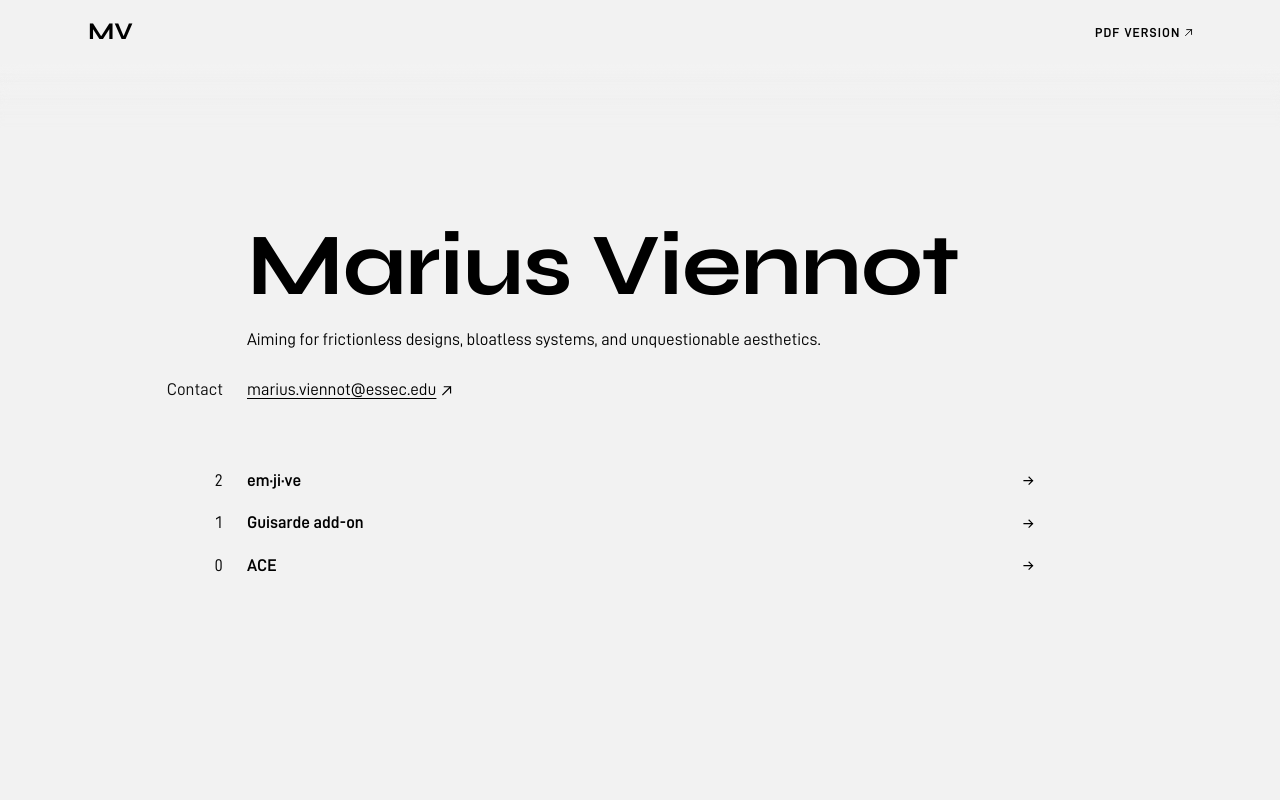
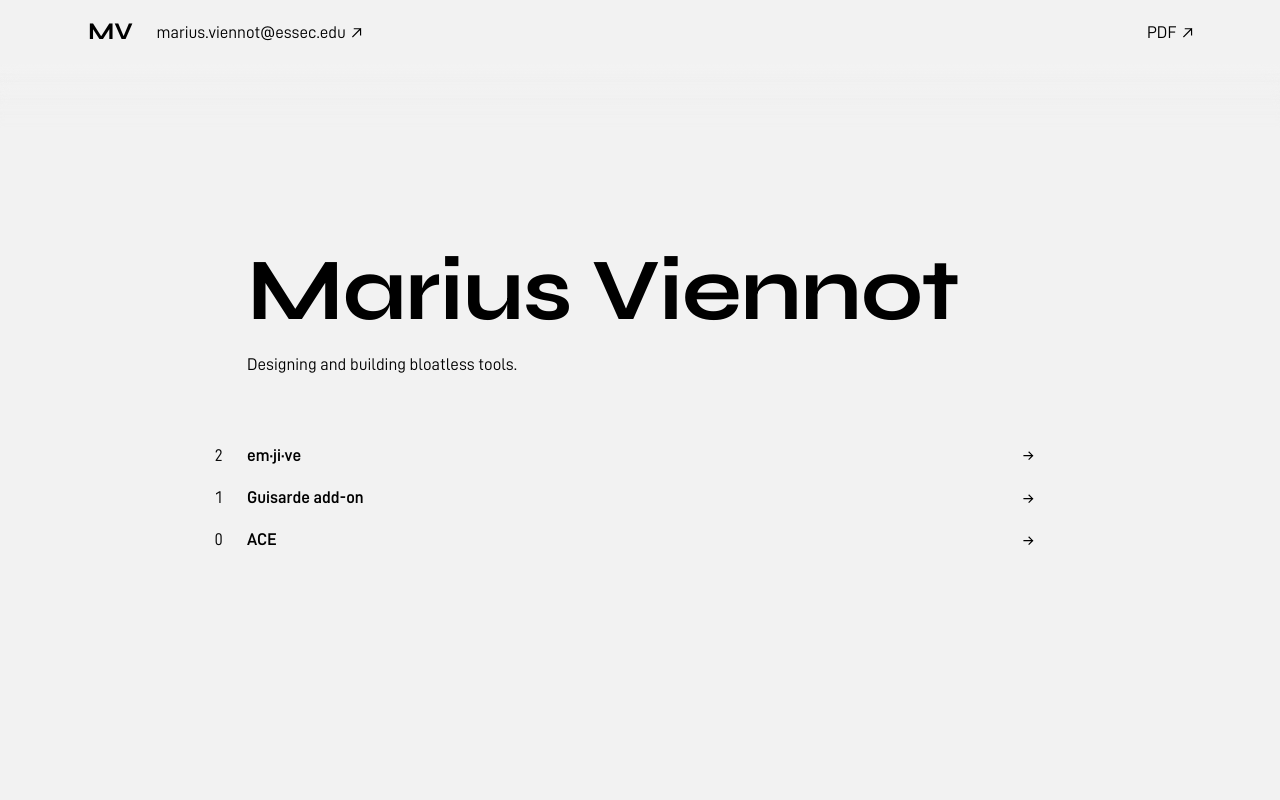
Before and after one commit to mariusvnt/ux-portfolio, a website built with Vite: page index.html in a window 1280 px wide. Shown: the top 800 px of the page. Built offline with nearby package versions, Linux system fonts and the light colour scheme.

Commit message:
New tagline, email in the header, and render the PDF on push
- Cover tagline: "Designing and building bloatless tools."
- Site header: the email address sits next to the MV monogram, and the
  PDF link now reads "PDF", both in DINish Regular. The cover's email
  is PDF-only (print-only), since the PDF has no header.
- GitHub Action re-renders the PDF on pushes to main that change the
  page, and commits it to public/.

Co-Authored-By: Claude Opus 5.5 <noreply@anthropic.com>

```diff
--- a/index.html
+++ b/index.html
@@ -31,7 +31,8 @@
       spans the full width.
 
       Elements with .screen-only exist on the website only and are
-      not printed in the PDF.
+      not printed in the PDF; elements with .print-only exist in the
+      PDF only (the cover's email, which the site has in its header).
 
       Arrows are added after links by src/main.js: a top-right arrow
       for links that leave the portfolio (other sites, email, the PDF),
@@ -46,8 +47,11 @@
     -->
     <header class="site-header screen-only">
       <div class="site-header__inner">
-        <a class="logo" href="#cover" data-no-arrow aria-label="Marius Viennot, back to top">MV</a>
-        <a class="secondary-title" href="/marius-viennot-uxdesign-portfolio.pdf" target="_blank" rel="noopener">PDF version</a>
+        <div class="site-header__start">
+          <a class="logo" href="#cover" data-no-arrow aria-label="Marius Viennot, back to top">MV</a>
+          <a class="text-body" href="mailto:marius.viennot@essec.edu">marius.viennot@essec.edu</a>
+        </div>
+        <a class="text-body" href="/marius-viennot-uxdesign-portfolio.pdf" target="_blank" rel="noopener">PDF</a>
       </div>
       <div class="site-header__fade" aria-hidden="true"><span></span><span></span><span></span></div>
     </header>
@@ -59,10 +63,11 @@
           <div class="row">
             <h1 id="cover-title" class="row__title main-title">Marius Viennot</h1>
             <div class="row__content">
-              <p>Aiming for frictionless designs, bloatless systems, and unquestionable aesthetics.</p>
+              <p>Designing and building bloatless tools.</p>
             </div>
           </div>
-          <dl class="details">
+          <!-- The PDF has no site header, so it keeps the address here. -->
+          <dl class="details print-only">
             <div class="row">
               <dt class="row__meta" data-icon="mail">Contact</dt>
               <dd class="row__content"><a href="mailto:marius.viennot@essec.edu">marius.viennot<wbr>@essec.edu</a></dd>
--- a/scripts/pdf.mjs
+++ b/scripts/pdf.mjs
@@ -30,7 +30,7 @@ try {
   });
   console.log(`PDF written to ${path.relative(process.cwd(), OUT_FILE)}`);
 
-  // The site's "PDF version" link points to /marius-viennot-uxdesign-portfolio.pdf:
+  // The site's "PDF" link points to /marius-viennot-uxdesign-portfolio.pdf:
   // public/ serves it in dev and in future builds, dist/ completes this build.
   for (const dir of ['public', 'dist']) {
     await copyFile(OUT_FILE, path.resolve(dir, path.basename(OUT_FILE)));
--- a/src/styles/main.css
+++ b/src/styles/main.css
@@ -88,8 +88,18 @@ video {
   justify-content: space-between;
 }
 
+/* Each link stays on one line, its arrow included. */
 .site-header a {
   text-decoration: none;
+  white-space: nowrap;
+}
+
+/* The monogram with the email link beside it, centred like the PDF link
+   so both small links sit on the same line. */
+.site-header__start {
+  display: flex;
+  align-items: center;
+  gap: var(--space-4);
 }
 
 /* Three stacked layers: each blurs what scrolls beneath it and lays an
@@ -328,6 +338,15 @@ video {
   color: var(--off-black);
 }
 
+/* ---------- PDF-only elements ----------
+   Hidden on screen. Last before the print rules so it wins over the
+   components' own display values (e.g. .details). */
+@media screen {
+  .print-only {
+    display: none;
+  }
+}
+
 /* ---------- Print / PDF pagination ---------- */
 @media print {
   html {
```
Also changed, not shown: .github/workflows/pdf.yml (added), README.md, 1 other file.
